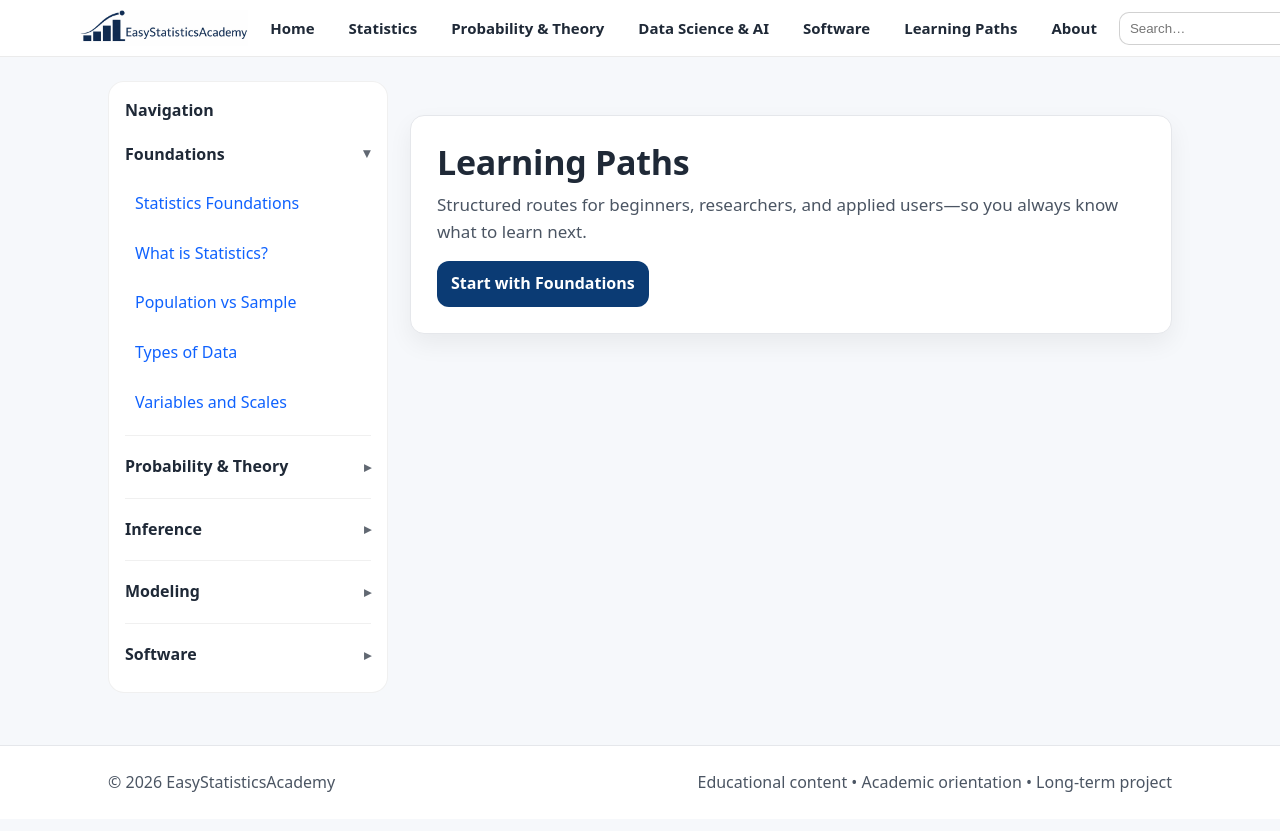
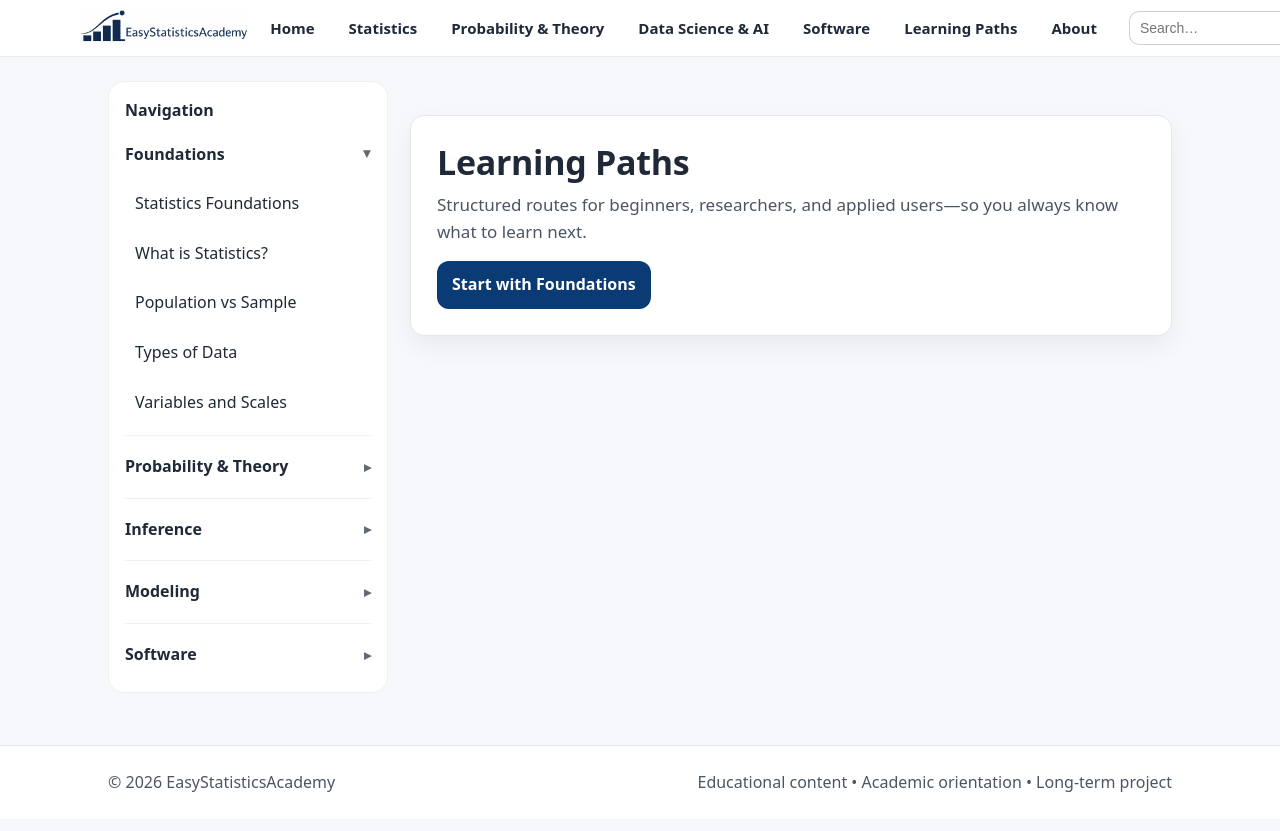
Before and after one commit to ammar-homaida-statistics/easystatisticsacademy, a Jekyll site: the page built from learning-paths/index.md, in a window 1280 px wide. Shown: the top 831 px of the page. Built offline with Jekyll 4.4.1, drawn with Linux system fonts in a browser that asks for light colours.

Commit message:
Update style.css

```diff
--- a/css/style.css
+++ b/css/style.css
@@ -1,4 +1,8 @@
-/* EasyStatisticsAcademy — Master Styles (v1) */
+/* EasyStatisticsAcademy — Master Styles (Clean v1)
+   - Single, conflict-free stylesheet
+   - Desktop + Mobile header menu toggle
+   - Cards / Hero / Grid / Sidebar
+*/
 
 :root{
   --bg: #f6f8fb;
@@ -14,6 +18,8 @@
 
 *{ box-sizing: border-box; }
 
+html, body{ height: 100%; }
+
 body{
   margin: 0;
   font-family: system-ui, -apple-system, Segoe UI, Roboto, Arial, sans-serif;
@@ -22,68 +28,172 @@
   line-height: 1.6;
 }
 
+/* Links */
 a{ color: var(--brand-2); text-decoration: none; }
 a:hover{ text-decoration: underline; }
 
+/* Layout container */
 .container{
   max-width: 1100px;
   margin: 0 auto;
   padding: 24px 18px;
 }
 
+/* =========================================================
+   HEADER (Responsive + Search + Mobile Menu)
+   ========================================================= */
+
+.sr-only{
+  position: absolute;
+  width: 1px; height: 1px;
+  padding: 0; margin: -1px;
+  overflow: hidden; clip: rect(0,0,0,0);
+  white-space: nowrap; border: 0;
+}
+
 .site-header{
-  background: var(--card);
-  border-bottom: 1px solid var(--border);
   position: sticky;
   top: 0;
   z-index: 50;
+  background: var(--card);
+  border-bottom: 1px solid rgba(0,0,0,0.08);
 }
 
 .header-inner{
   display: flex;
   align-items: center;
-  justify-content: space-between;
-  gap: 16px;
-  padding 10px 0;
+  gap: 14px;
+  padding: 10px 0;
 }
 
+/* Brand */
 .brand{
-  display: flex;
+  display: inline-flex;
   align-items: center;
   gap: 10px;
+  text-decoration: none;
+  color: var(--brand);
   font-weight: 800;
-  color: var(--brand);
   letter-spacing: 0.2px;
 }
 
 .brand:hover{ text-decoration: none; }
 
 .brand img{
-  height: 44px;
+  height: 36px;
   width: auto;
   display: block;
-  margin-left: -10px; /* removes left whitespace inside the logo image */
+  /* if your logo image has extra whitespace on the left, keep this */
+  margin-left: -10px;
 }
 
+/* Desktop nav */
 .nav{
   display: flex;
-  gap: 12px;
   align-items: center;
-  justify-content: flex-end;
+  gap: 18px;
+  margin-left: auto;
+  flex-wrap: nowrap;
 }
 
 .nav a{
   color: var(--text);
+  text-decoration: none;
   font-weight: 600;
-  padding: 6px 8px;   /* tighter */
+  padding: 6px 8px;
   border-radius: 10px;
   font-size: 15px;
+  white-space: nowrap;
 }
 
 .nav a:hover{
   background: #eef2ff;
   text-decoration: none;
 }
+
+/* Header search */
+.header-search{
+  display: flex;
+  align-items: center;
+  margin-left: 10px;
+}
+
+.header-search input[type="search"]{
+  width: 190px;
+  max-width: 220px;
+  padding: 8px 10px;
+  border: 1px solid rgba(0,0,0,0.18);
+  border-radius: 10px;
+  background: #fff;
+  font-size: 14px;
+}
+
+.header-search input[type="search"]:focus{
+  outline: none;
+  border-color: #1e40af;
+}
+
+/* Toggle button (hidden on desktop) */
+.nav-toggle{
+  display: none;
+  margin-left: auto;
+  border: 1px solid rgba(0,0,0,0.18);
+  background: #fff;
+  border-radius: 10px;
+  padding: 10px 12px;
+  cursor: pointer;
+  font-weight: 600;
+}
+
+/* Mobile header behavior */
+@media (max-width: 900px){
+  .header-inner{
+    flex-wrap: wrap;
+  }
+
+  .brand img{ height: 32px; }
+
+  /* Show toggle on mobile */
+  .nav-toggle{
+    display: inline-flex;
+    align-items: center;
+    justify-content: center;
+  }
+
+  /* Hide nav by default on mobile */
+  .nav{
+    display: none;
+    width: 100%;
+    flex-direction: column;
+    align-items: flex-start;
+    gap: 10px;
+    margin: 10px 0 0 0;
+    padding: 12px;
+    border: 1px solid rgba(0,0,0,0.10);
+    border-radius: 14px;
+    background: #fff;
+  }
+
+  /* When menu is open */
+  .site-header.nav-open .nav{
+    display: flex;
+  }
+
+  /* Search goes full width on mobile */
+  .header-search{
+    width: 100%;
+    margin: 10px 0 0 0;
+  }
+
+  .header-search input[type="search"]{
+    width: 100%;
+    max-width: none;
+  }
+}
+
+/* =========================================================
+   HERO + BUTTONS
+   ========================================================= */
 
 .hero{
   padding: 34px 0 16px;
@@ -111,13 +221,21 @@
   max-width: 80ch;
 }
 
+.hero-actions{
+  display: flex;
+  gap: 12px;
+  flex-wrap: wrap;
+  margin-top: 14px;
+}
+
 .btn{
   display: inline-block;
   background: var(--brand);
-  color: white;
+  color: #fff;
   padding: 10px 14px;
   border-radius: 12px;
   font-weight: 700;
+  border: 1px solid transparent;
 }
 
 .btn:hover{
@@ -125,13 +243,20 @@
   text-decoration: none;
 }
 
-.grid{
-  display: grid;
-  grid-template-columns: repeat(3, minmax(0, 1fr));
-  gap: 22px;
-  margin: 24px 0;
-  align-items: stretch;
+.btn-outline{
+  background: transparent;
+  border: 1px solid var(--border);
+  color: var(--text);
 }
+
+.btn-outline:hover{
+  background: rgba(0,0,0,0.03);
+  text-decoration: none;
+}
+
+/* =========================================================
+   CARDS + GRID
+   ========================================================= */
 
 .card{
   background: var(--card);
@@ -153,9 +278,149 @@
   color: var(--muted);
 }
 
-.col-6{ grid-column: span 6; }
-.col-4{ grid-column: span 4; }
-.col-3{ grid-column: span 3; }
+.grid{
+  display: grid;
+  grid-template-columns: repeat(3, minmax(0, 1fr));
+  gap: 18px;
+  margin: 22px 0;
+  align-items: stretch;
+}
+
+@media (max-width: 1100px){
+  .grid{ grid-template-columns: repeat(2, minmax(0, 1fr)); }
+}
+@media (max-width: 700px){
+  .grid{ grid-template-columns: 1fr; }
+}
+
+/* Clickable cards */
+.card-link{
+  display: block;
+  color: inherit;
+  text-decoration: none;
+  transition: transform 0.12s ease, box-shadow 0.12s ease, border-color 0.12s ease;
+}
+
+.card-link:hover{
+  transform: translateY(-2px);
+  box-shadow: 0 10px 24px rgba(0,0,0,0.08);
+  border-color: rgba(0,0,0,0.18);
+  text-decoration: none;
+}
+
+/* Inline links inside cards */
+.inline-link{
+  text-decoration: none;
+  border-bottom: 1px dotted rgba(0,0,0,0.35);
+}
+.inline-link:hover{
+  border-bottom-style: solid;
+}
+
+/* =========================================================
+   TWO-COLUMN LAYOUT (Sidebar + Content)
+   ========================================================= */
+
+.layout-two-col{
+  display: grid;
+  grid-template-columns: 280px minmax(0, 1fr);
+  gap: 22px;
+  align-items: start;
+}
+
+@media (max-width: 980px){
+  .layout-two-col{
+    grid-template-columns: 1fr;
+  }
+}
+
+/* Sidebar card */
+.sidebar-card{
+  border: 1px solid rgba(0,0,0,0.06);
+  border-radius: 16px;
+  background: #fff;
+  padding: 16px;
+}
+
+.sidebar-title{
+  font-weight: 800;
+  margin: 0 0 10px 0;
+}
+
+.sidebar{
+  position: sticky;
+  top: 90px;
+  height: fit-content;
+}
+
+@media (max-width: 980px){
+  .sidebar{
+    position: static;
+  }
+}
+
+/* Accordion groups */
+.nav-group{
+  border-top: 1px solid rgba(0,0,0,0.06);
+  padding-top: 10px;
+  margin-top: 10px;
+}
+
+.nav-group:first-of-type{
+  border-top: none;
+  padding-top: 0;
+  margin-top: 0;
+}
+
+.nav-group summary{
+  cursor: pointer;
+  font-weight: 700;
+  list-style: none;
+  display: flex;
+  align-items: center;
+  justify-content: space-between;
+  gap: 12px;
+  padding: 8px 0;
+}
+
+/* hide default marker */
+.nav-group summary::-webkit-details-marker{
+  display: none;
+}
+
+/* custom arrow */
+.nav-group summary::after{
+  content: "▸";
+  font-size: 14px;
+  opacity: 0.7;
+  transition: transform 0.15s ease;
+}
+
+.nav-group[open] summary::after{
+  transform: rotate(90deg);
+}
+
+.nav-list{
+  display: grid;
+  gap: 8px;
+  padding: 8px 0 2px 0;
+}
+
+.nav-list a{
+  text-decoration: none;
+  padding: 8px 10px;
+  border-radius: 10px;
+  color: var(--text);
+}
+
+.nav-list a:hover{
+  background: rgba(0,0,0,0.04);
+  text-decoration: none;
+}
+
+/* =========================================================
+   FOOTER
+   ========================================================= */
 
 .site-footer{
   margin-top: 28px;
@@ -170,378 +435,3 @@
   gap: 14px;
   flex-wrap: wrap;
 }
-
-.brand span{
-  font-size: 20px;
-  font-weight: 800;
-}
-
-/* Responsive */
-@media (max-width: 900px){
-  .col-6{ grid-column: span 12; }
-  .col-4{ grid-column: span 12; }
-  .col-3{ grid-column: span 6; }
-  .hero h1{ font-size: 28px; }
-}
-
-@media (max-width: 520px){
-  .col-3{ grid-column: span 12; }
-  .nav{ gap: 8px; }
-}
-
-@media (max-width: 980px){
-  .nav{
-    flex-wrap: wrap;
-    justify-content: center;
-  }
-}
-
-@media (max-width: 980px){
-  .grid{ grid-template-columns: 1fr; }
-}
-
-@media (max-width: 1100px){
-  .grid{ grid-template-columns: repeat(2, 1fr); }
-}
-@media (max-width: 700px){
-  .grid{ grid-template-columns: 1fr; }
-}
-
-.hero-actions{
-  display:flex;
-  gap: 12px;
-  flex-wrap: wrap;
-  margin-top: 14px;
-}
-
-.btn-outline{
-  background: transparent;
-  border: 1px solid var(--border);
-  color: var(--text);
-}
-
-.grid{
-  display:grid;
-  grid-template-columns: repeat(3, 1fr);
-  gap: 18px;
-  margin: 22px 0;
-}
-
-.card-link{
-  display:block;
-  color: inherit;
-}
-
-@media (max-width: 980px){
-  .grid{ grid-template-columns: 1fr; }
-}
-
-.card-link{
-  text-decoration: none;
-  transition: transform 0.12s ease, box-shadow 0.12s ease, border-color 0.12s ease;
-}
-
-.card-link:hover{
-  transform: translateY(-2px);
-  box-shadow: 0 10px 24px rgba(0,0,0,0.08);
-  border-color: rgba(0,0,0,0.18);
-}
-
-.inline-link{
-  text-decoration: none;
-  border-bottom: 1px dotted rgba(0,0,0,0.35);
-}
-
-.inline-link:hover{
-  border-bottom-style: solid;
-}
-
-.site-search {
-  margin-left: 1rem;
-  display: flex;
-  align-items: center;
-}
-
-.site-search input[type="search"] {
-  width: 180px;
-  padding: 0.4rem 0.6rem;
-  font-size: 0.9rem;
-  border-radius: 8px;
-  border: 1px solid #d0d5dd;
-  background: #fff;
-}
-
-.site-search input[type="search"]:focus {
-  outline: none;
-  border-color: #1e40af;
-}
-
-.layout-two-col{
-  display: grid;
-  grid-template-columns: 280px minmax(0, 1fr);
-  gap: 22px;
-  align-items: start;
-}
-
-.sidebar{
-  position: sticky;
-  top: 90px; /* below header */
-  height: fit-content;
-}
-
-.sidebar-inner{
-  border: 1px solid var(--border);
-  border-radius: 18px;
-  padding: 14px;
-  background: var(--card);
-}
-
-.sidebar-title{
-  font-weight: 800;
-  margin-bottom: 10px;
-}
-
-.sidebar-group{
-  margin-top: 12px;
-}
-
-.sidebar-group-title{
-  font-weight: 700;
-  font-size: 14px;
-  color: var(--muted);
-  margin-bottom: 8px;
-}
-
-.sidebar-list{
-  list-style: none;
-  padding: 0;
-  margin: 0;
-}
-
-.sidebar-link{
-  display: block;
-  padding: 8px 10px;
-  border-radius: 10px;
-  text-decoration: none;
-  color: var(--text);
-}
-
-.sidebar-link:hover{
-  background: rgba(0,0,0,0.04);
-}
-
-.sidebar-link.active{
-  background: rgba(11,59,116,0.10);
-  font-weight: 700;
-}
-
-.content{
-  min-width: 0;
-}
-
-@media (max-width: 980px){
-  .layout-two-col{
-    grid-template-columns: 1fr;
-  }
-  .sidebar{
-    position: static;
-  }
-}
-
-/* Sidebar accordion */
-.sidebar-card {
-  border: 1px solid rgba(0,0,0,0.06);
-  border-radius: 16px;
-  background: #fff;
-  padding: 16px;
-}
-
-.sidebar-title {
-  font-weight: 800;
-  margin-bottom: 10px;
-}
-
-.nav-group {
-  border-top: 1px solid rgba(0,0,0,0.06);
-  padding-top: 10px;
-  margin-top: 10px;
-}
-
-.nav-group:first-of-type {
-  border-top: none;
-  padding-top: 0;
-  margin-top: 0;
-}
-
-.nav-group summary {
-  cursor: pointer;
-  font-weight: 700;
-  list-style: none;
-  display: flex;
-  align-items: center;
-  justify-content: space-between;
-  gap: 12px;
-  padding: 8px 0;
-}
-
-/* hide default marker (Chrome) */
-.nav-group summary::-webkit-details-marker {
-  display: none;
-}
-
-/* custom arrow */
-.nav-group summary::after {
-  content: "▸";
-  font-size: 14px;
-  opacity: 0.7;
-  transition: transform 0.15s ease;
-}
-
-.nav-group[open] summary::after {
-  transform: rotate(90deg);
-}
-
-.nav-list {
-  display: grid;
-  gap: 8px;
-  padding: 8px 0 2px 0;
-}
-
-.nav-list a {
-  text-decoration: none;
-  padding: 8px 10px;
-  border-radius: 10px;
-}
-
-.nav-list a:hover {
-  background: rgba(0,0,0,0.04);
-}
-
-/* ===== Header responsive nav ===== */
-
-.sr-only {
-  position: absolute;
-  width: 1px; height: 1px;
-  padding: 0; margin: -1px;
-  overflow: hidden; clip: rect(0,0,0,0);
-  white-space: nowrap; border: 0;
-}
-
-.site-header {
-  position: sticky;
-  top: 0;
-  z-index: 50;
-  background: #fff;
-  border-bottom: 1px solid rgba(0,0,0,0.08);
-}
-
-.header-inner {
-  display: flex;
-  align-items: center;
-  gap: 14px;
-  padding: 10px 0;
-}
-
-.brand {
-  display: inline-flex;
-  align-items: center;
-  gap: 10px;
-  text-decoration: none;
-}
-
-.brand img {
-  height: 36px;
-  width: auto;
-  display: block;
-}
-
-.nav {
-  display: flex;
-  align-items: center;
-  gap: 18px;
-  margin-left: auto;
-  flex-wrap: nowrap;
-}
-
-.nav a {
-  text-decoration: none;
-  font-weight: 600;
-  white-space: nowrap;
-}
-
-.header-search {
-  display: flex;
-  align-items: center;
-}
-
-.header-search input[type="search"] {
-  width: 190px;
-  max-width: 220px;
-  padding: 8px 10px;
-  border: 1px solid rgba(0,0,0,0.18);
-  border-radius: 10px;
-}
-
-/* Toggle button hidden on desktop */
-.nav-toggle {
-  display: none;
-  margin-left: auto;
-  border: 1px solid rgba(0,0,0,0.18);
-  background: #fff;
-  border-radius: 10px;
-  padding: 10px;
-  cursor: pointer;
-}
-
-.nav-toggle-bar {
-  display: block;
-  width: 18px;
-  height: 2px;
-  background: #111;
-  margin: 4px 0;
-}
-
-/* Mobile layout */
-@media (max-width: 900px) {
-  .brand img { height: 34px; }
-
-  .nav-toggle {
-    display: inline-flex;
-    align-items: center;
-    justify-content: center;
-  }
-
-  /* Hide nav by default on mobile */
-  .nav {
-    display: none;
-    width: 100%;
-    flex-direction: column;
-    align-items: flex-start;
-    gap: 10px;
-    margin: 10px 0 0 0;
-    padding: 12px;
-    border: 1px solid rgba(0,0,0,0.10);
-    border-radius: 14px;
-    background: #fff;
-  }
-
-  /* When menu is open */
-  .site-header.nav-open .nav {
-    display: flex;
-  }
-
-  /* Place search under nav (or after toggle) on mobile */
-  .header-inner {
-    flex-wrap: wrap;
-  }
-
-  .header-search {
-    width: 100%;
-    margin-top: 10px;
-  }
-
-  .header-search input[type="search"] {
-    width: 100%;
-    max-width: none;
-  }
-}
```
